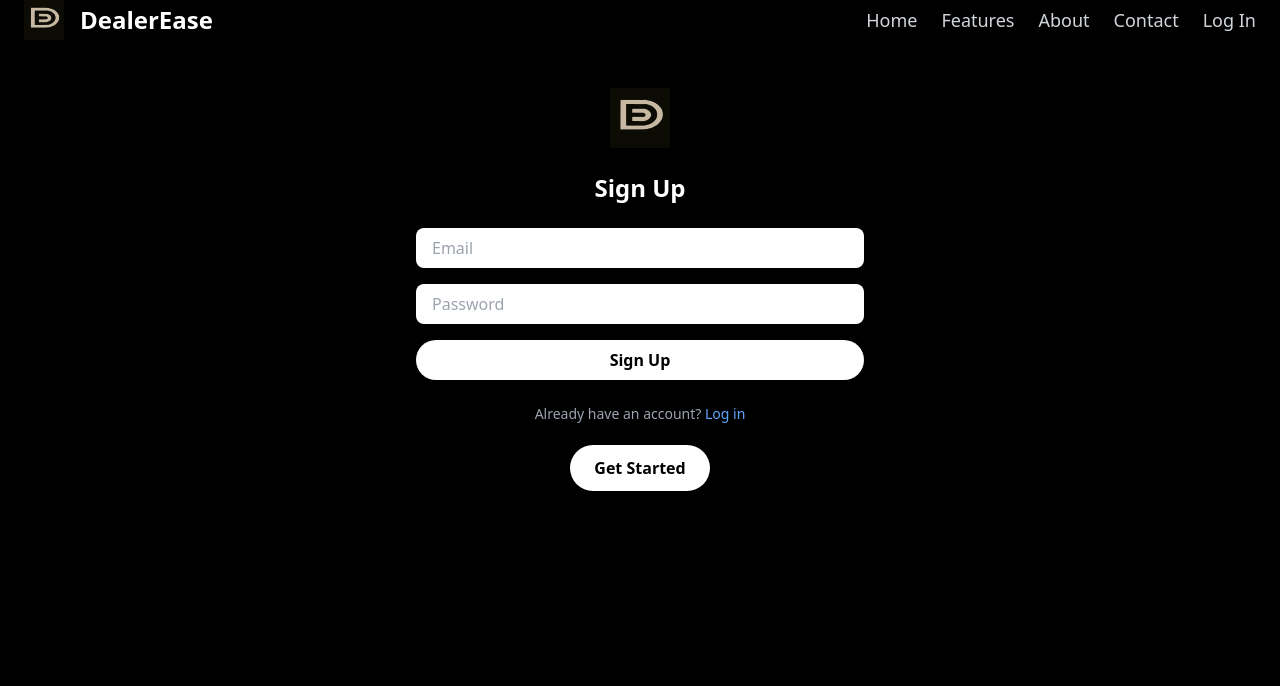
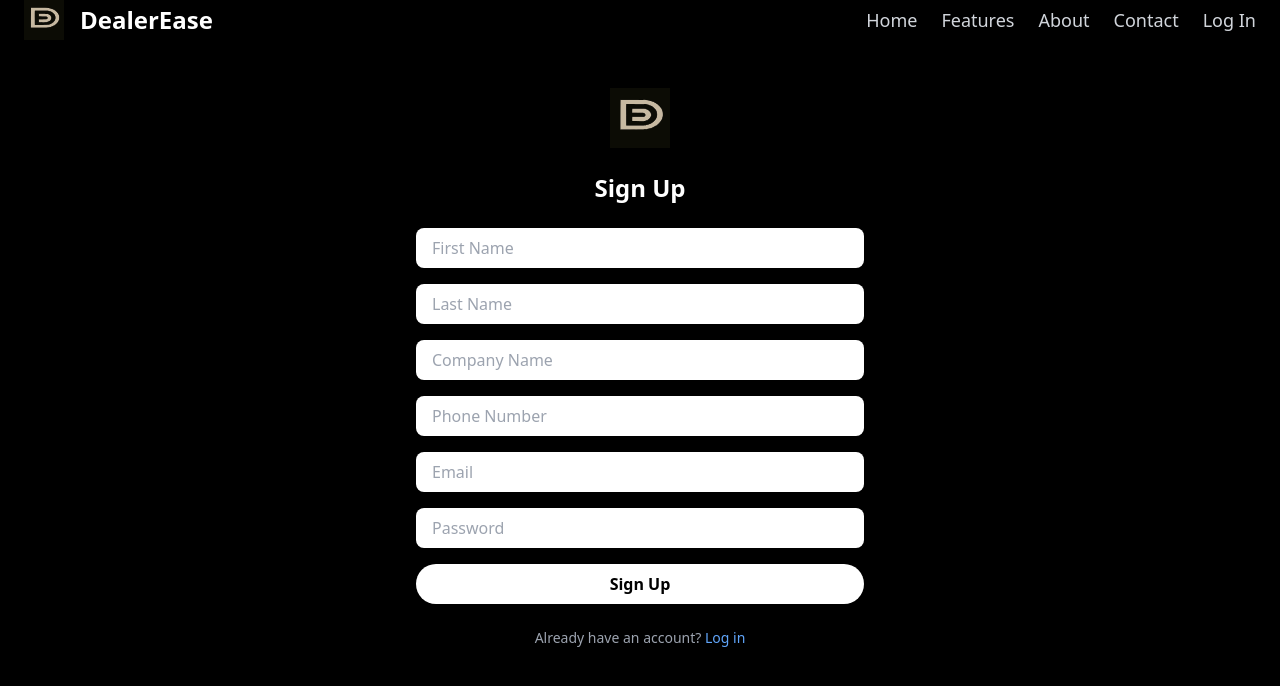
Before and after one commit to DealerEase/dealerease, a Next.js app: page /auth in a window 1280 px wide. Both pictures are taken after a click on the element "Sign up". Shown: the top 686 px of the page. Built offline with nearby package versions, Linux system fonts and the light colour scheme.

Commit message:
updated auth.js w new fields

```diff
--- a/pages/auth.js
+++ b/pages/auth.js
@@ -1,13 +1,25 @@
-import { useState } from "react";
+import { useState, useEffect } from "react";
+import { useRouter } from "next/router";
 import { supabase } from "../lib/supabaseClient";
 import Header from "../components/Header";
 import Image from "next/image";
 
 export default function AuthPage() {
+  const router = useRouter();
   const [isLogin, setIsLogin] = useState(true);
   const [email, setEmail] = useState("");
   const [password, setPassword] = useState("");
+  const [firstName, setFirstName] = useState("");
+  const [lastName, setLastName] = useState("");
+  const [company, setCompany] = useState("");
+  const [phone, setPhone] = useState("");
   const [message, setMessage] = useState("");
+
+  useEffect(() => {
+    if (router.query.signup === "true") {
+      setIsLogin(false);
+    }
+  }, [router.query.signup]);
 
   const handleSubmit = async (e) => {
     e.preventDefault();
@@ -18,8 +30,28 @@ export default function AuthPage() {
       if (error) return setMessage(error.message);
       setMessage("Successfully logged in!");
     } else {
-      const { error } = await supabase.auth.signUp({ email, password });
+      const { data, error } = await supabase.auth.signUp({ email, password });
       if (error) return setMessage(error.message);
+
+      // Add additional user info to "profiles" table
+      const userId = data.user?.id;
+      if (userId) {
+        const { error: profileError } = await supabase.from("profiles").insert([
+          {
+            id: userId,
+            email,
+            first_name: firstName,
+            last_name: lastName,
+            company,
+            phone,
+          },
+        ]);
+        if (profileError) {
+          console.error(profileError);
+          return setMessage("Signup succeeded, but profile creation failed.");
+        }
+      }
+
       setMessage("Check your email to confirm signup.");
     }
   };
@@ -29,7 +61,6 @@ export default function AuthPage() {
       <Header />
 
       <div className="flex flex-col items-center justify-center px-6 py-12">
-        {/* Logo */}
         <div className="flex justify-center mb-6">
           <Image src="/logo.svg" alt="DealerEase Logo" width={60} height={60} />
         </div>
@@ -39,6 +70,43 @@ export default function AuthPage() {
         </h1>
 
         <form onSubmit={handleSubmit} className="flex flex-col gap-4 w-full max-w-md">
+          {!isLogin && (
+            <>
+              <input
+                type="text"
+                placeholder="First Name"
+                value={firstName}
+                onChange={(e) => setFirstName(e.target.value)}
+                required
+                className="px-4 py-2 rounded-lg text-black"
+              />
+              <input
+                type="text"
+                placeholder="Last Name"
+                value={lastName}
+                onChange={(e) => setLastName(e.target.value)}
+                required
+                className="px-4 py-2 rounded-lg text-black"
+              />
+              <input
+                type="text"
+                placeholder="Company Name"
+                value={company}
+                onChange={(e) => setCompany(e.target.value)}
+                required
+                className="px-4 py-2 rounded-lg text-black"
+              />
+              <input
+                type="tel"
+                placeholder="Phone Number"
+                value={phone}
+                onChange={(e) => setPhone(e.target.value)}
+                required
+                className="px-4 py-2 rounded-lg text-black"
+              />
+            </>
+          )}
+
           <input
             type="email"
             placeholder="Email"
@@ -68,29 +136,20 @@ export default function AuthPage() {
         <p className="mt-6 text-center text-sm text-gray-400">
           {isLogin ? (
             <>
-              Don’t have an account?{' '}
+              Don’t have an account?{" "}
               <span className="text-blue-400 cursor-pointer" onClick={() => setIsLogin(false)}>
                 Sign up
               </span>
             </>
           ) : (
             <>
-              Already have an account?{' '}
+              Already have an account?{" "}
               <span className="text-blue-400 cursor-pointer" onClick={() => setIsLogin(true)}>
                 Log in
               </span>
             </>
           )}
         </p>
-
-        <div className="mt-8">
-          <a
-            href="/auth"
-            className="bg-white text-black px-6 py-3 rounded-full font-semibold shadow hover:bg-gray-200 transition"
-          >
-            Get Started
-          </a>
-        </div>
       </div>
     </main>
   );
--- a/pages/index.js
+++ b/pages/index.js
@@ -14,7 +14,7 @@ export default function HomePage() {
         <p className="text-lg text-gray-400 mb-8">
           Powerful solutions to manage your dealership operations with ease.
         </p>
-        <Link href="/auth">
+        <Link href="/auth?signup=true">
           <button className="bg-white text-black px-6 py-3 rounded-full font-semibold shadow hover:bg-gray-200 transition">
             Get Started
           </button>
```
